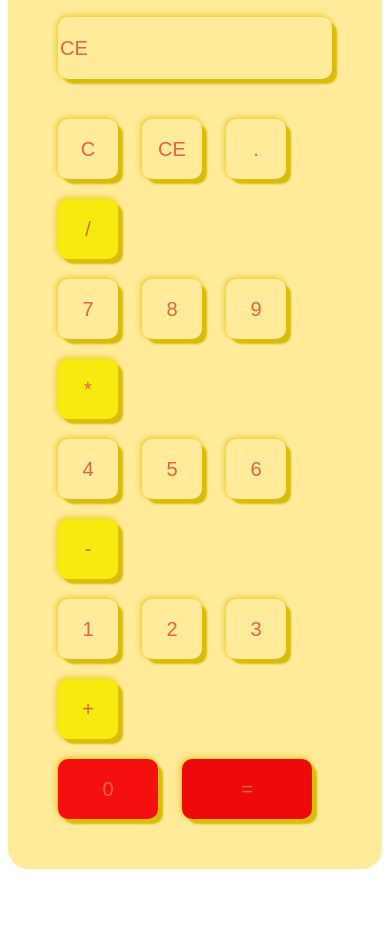
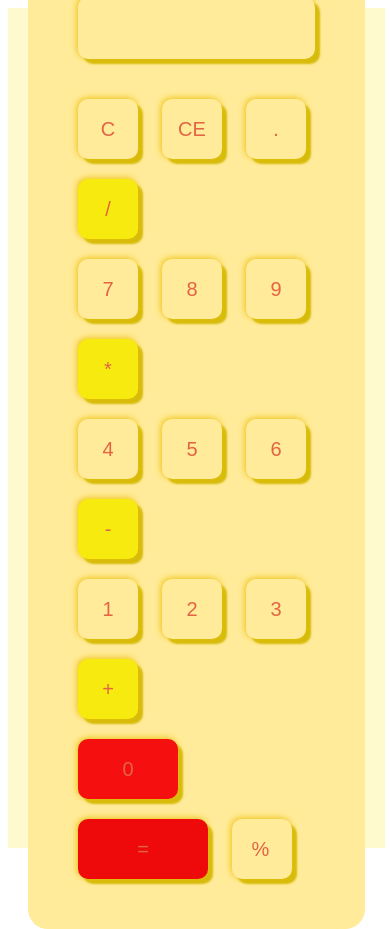
Before and after one commit to belagiaw-eng/calculator, a plain HTML site: page index.html in a window 390 px wide. Both pictures are taken after a click on the button "CE". Before the commit the page ends 869 px from the top, so only its background shows below. Drawn offline with Linux system fonts and the light colour scheme.

Commit message:
fix C and CE bug

```diff
--- a/calcu.js
+++ b/calcu.js
@@ -1,28 +1,30 @@
 const display =document.querySelector('input[name="display"]');
 const buttons = document.querySelectorAll('input[type="button"]');
 buttons.forEach(button =>{
-button.addEventListener('click',()=>
-{
+button.addEventListener('click' , ()=>{
+
    let value = button.value;
-    if(value === "x") value ="*";
+    if(value === "x") {value ="*";
+    }
 
-    else if (value ==="c"){
-      display .value = "";
+    else if (value =="C"){
+      display.value = " ";
+      return;
     }
-    else if (value ==="ce"){
-        display.value=display.value.slice(0,-1);
+    else if (value =="CE"){
+        display.value=display.value.slice(0 , -1);
+        return;
     }
-    else if (value === "="){
+    else if (value == "="){
         try{
             display.value=eval(display.value);
         }
         catch{
             display.value = "error";
         }
+        return;
     }
-        else {
          display.value += value;
-        }
 
 });
 
--- a/index.html
+++ b/index.html
@@ -40,6 +40,7 @@
 <div >
             <input type="button" value="0" class="zero">
             <input type="button" value="=" class="equal">
+            <input type="button" value="%" class="rest">
         </div>
 
 
--- a/style.css
+++ b/style.css
@@ -58,3 +58,33 @@ form input.coll{
 
   background-color: #f6ea0f
 }
+form input.rest{
+    padding-left: 3px;
+}
+@media (max-width: 480px) {
+ body{
+  font-size: 16px;
+ }
+  .container {
+    width: 90%;
+    padding: 20px;
+  }
+
+  .input {
+    flex-direction: column;
+  }
+
+  input[type="text"] {
+    width: 100%;
+  }
+
+  button {
+    width: 100%;
+    margin-top: 10px;
+  }
+
+  .calculator {
+    flex-direction: column;
+    align-items: flex-start;
+  }
+}
```
